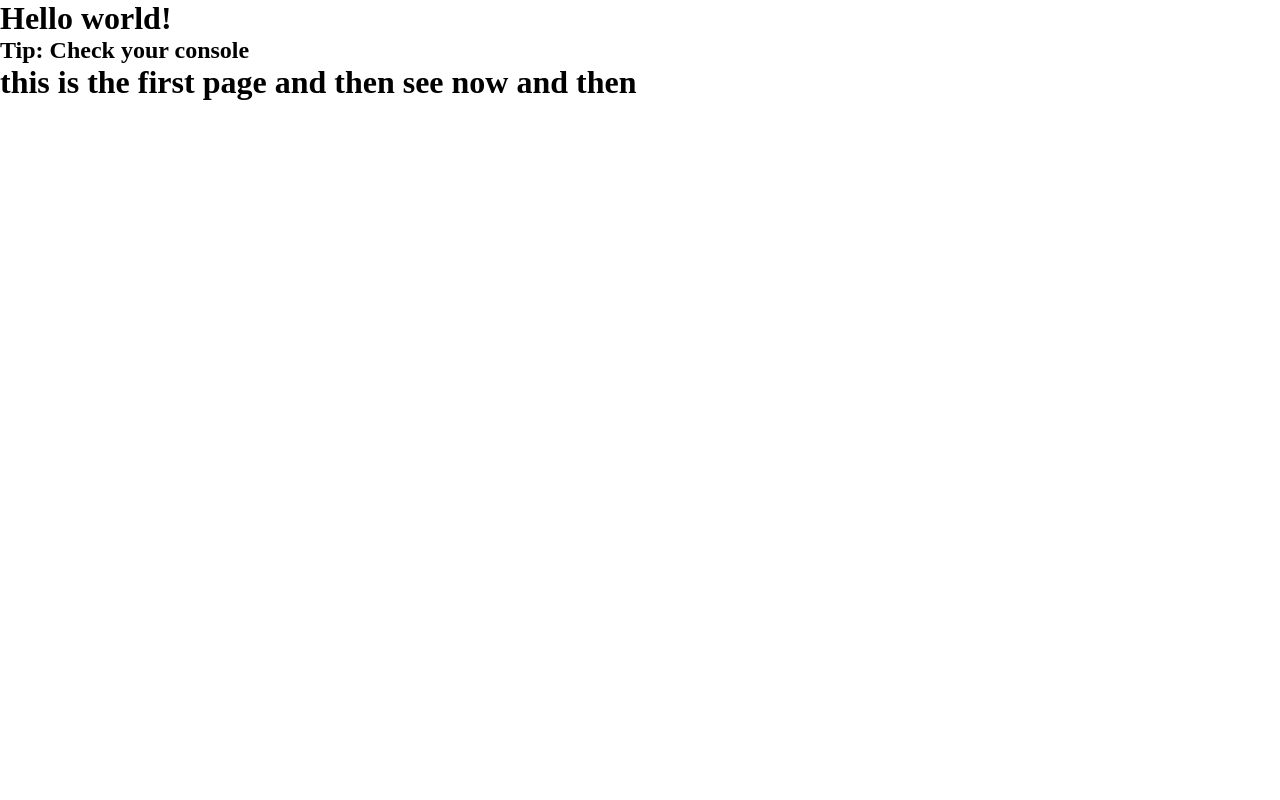
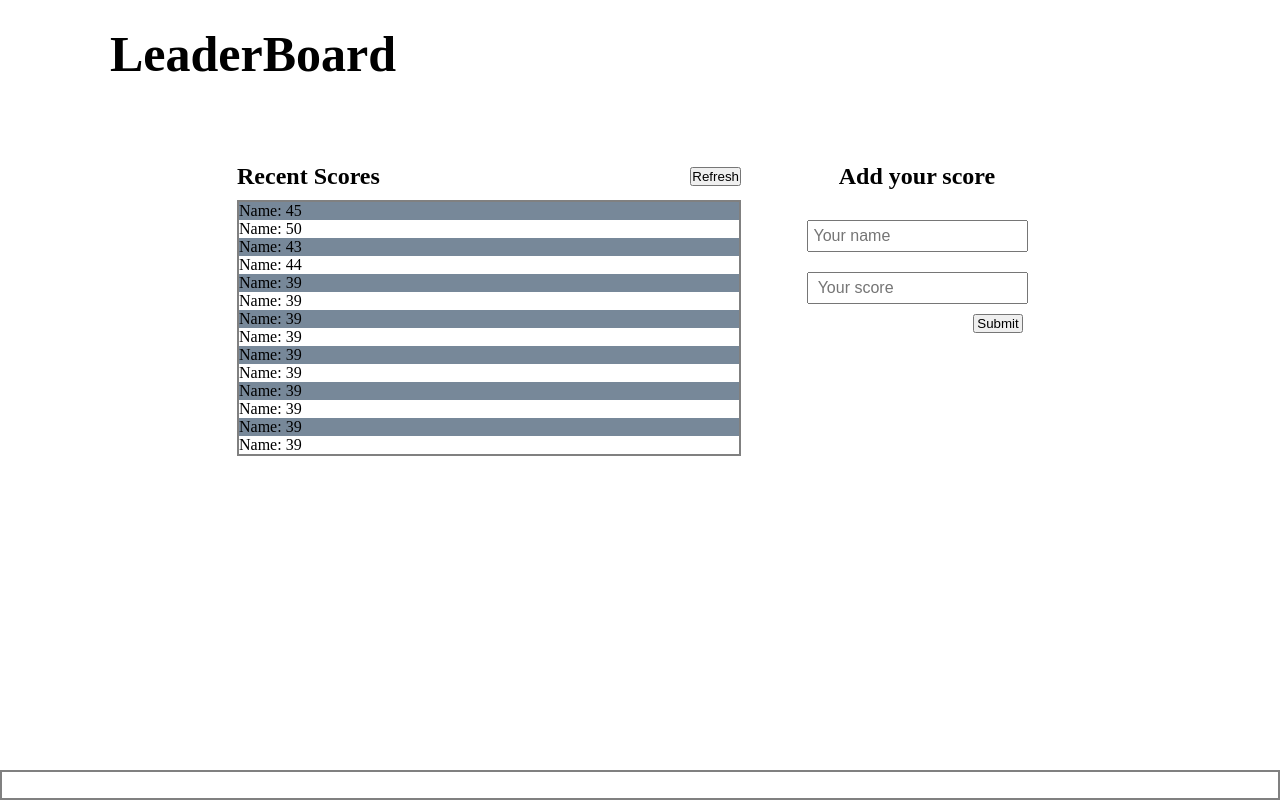
Before and after one commit to enocol/gitflows, a website built with webpack: page dist/index.html in a window 1280 px wide. Built offline with nearby package versions, Linux system fonts and the light colour scheme.

Commit message:
Dist folder update

```diff
--- a/dist/index.html
+++ b/dist/index.html
@@ -2,29 +2,63 @@
 <html>
   <head>
     <meta charset="utf-8" />
-    <title>Webpack App</title>
+    <title>LeaderBoard</title>
   <script defer src="main.js"></script></head>
   <body>
-    <h1>Hello world!</h1>
-    <h2>Tip: Check your console</h2>
+    <header class="header">
+      <h1>LeaderBoard</h1>
+    </header>
+
+    <section class="section1">
+      <div class="leader-board">
+        <div class="board-heading">
+          <h2>Recent Scores</h2>
+          <button class="refresh" type="button">Refresh</button>
+        </div>
+        <div class="board">
+          <ul class="scores-list">
+            <li>Name: 45</li>
+            <li>Name: 50</li>
+            <li>Name: 43</li>
+            <li>Name: 44</li>
+            <li>Name: 39</li>
+            <li>Name: 39</li>
+            <li>Name: 39</li>
+            <li>Name: 39</li>
+            <li>Name: 39</li>
+            <li>Name: 39</li>
+            <li>Name: 39</li>
+            <li>Name: 39</li>
+            <li>Name: 39</li>
+            <li>Name: 39</li>
+          </ul>
+        </div>
+      </div>
+
+      <form method="post" class="form">
+        <h2>Add your score</h2>
+        <div class="inputs">
+          <label for="name">
+            <input
+              type="text"
+              id="name"
+              placeholder="Your name"
+              class="input"
+            />
+          </label>
+          <label for="score">
+            <input
+              type="text"
+              id="score"
+              placeholder=" Your score"
+              class="input"
+            />
+          </label>
+          <button type="submit" class="submit">Submit</button>
+        </div>
+      </form>
+    </section>
+
+    <footer class="footer"></footer>
   </body>
-  <h1>this is the first page and then see now and then</h1>
-
-  <script>
-    if ('serviceWorker' in navigator) {
-      window.addEventListener('load', () => {
-        navigator.serviceWorker
-          .register('service-worker.js')
-          .then((registration) => {
-            console.log('Service Worker registered: ', registration);
-          })
-          .catch((registrationError) => {
-            console.error(
-              'Service Worker registration failed: ',
-              registrationError
-            );
-          });
-      });
-    }
-  </script>
 </html>
--- a/package.json
+++ b/package.json
@@ -10,7 +10,7 @@
     "build:dev": "webpack --mode=development",
     "build:prod": "webpack --mode=production --node-env=production",
     "watch": "webpack --watch",
-    "serve": "webpack serve"
+    "start": "webpack serve"
   },
   "keywords": [],
   "author": "",
```
Also changed, not shown: dist/main.js (+195 -4 lines), dist/service-worker.js (deleted), 1 other file.
